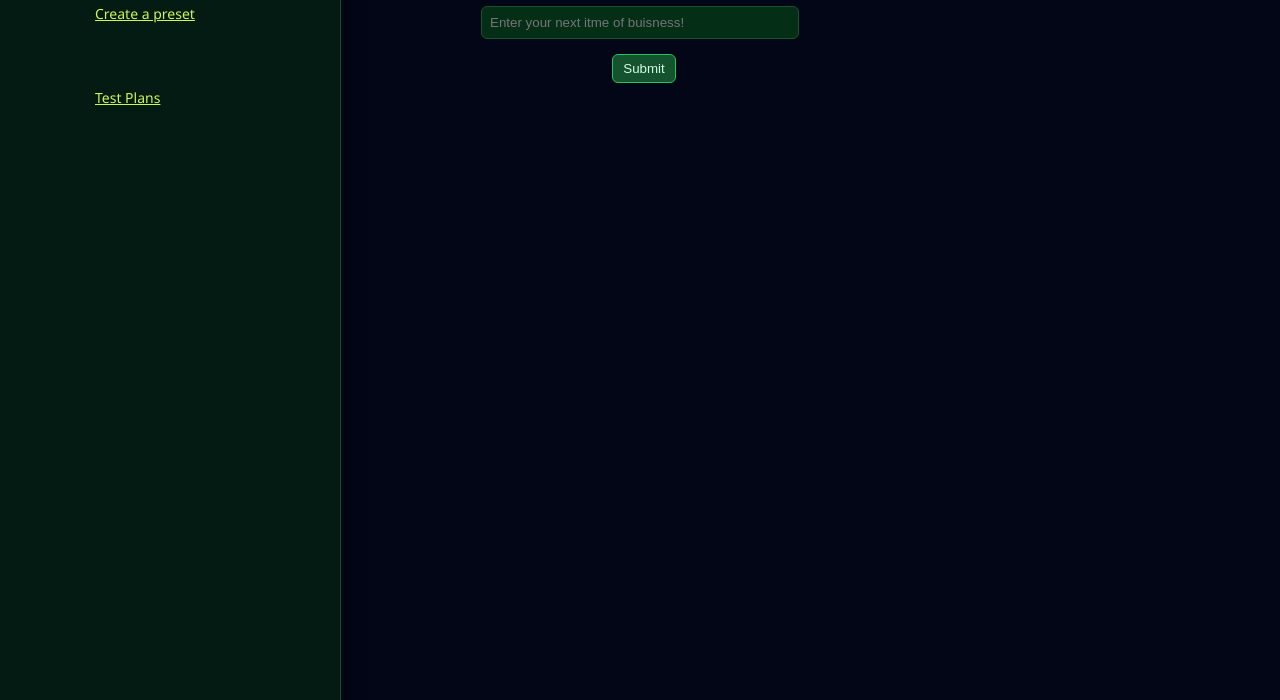
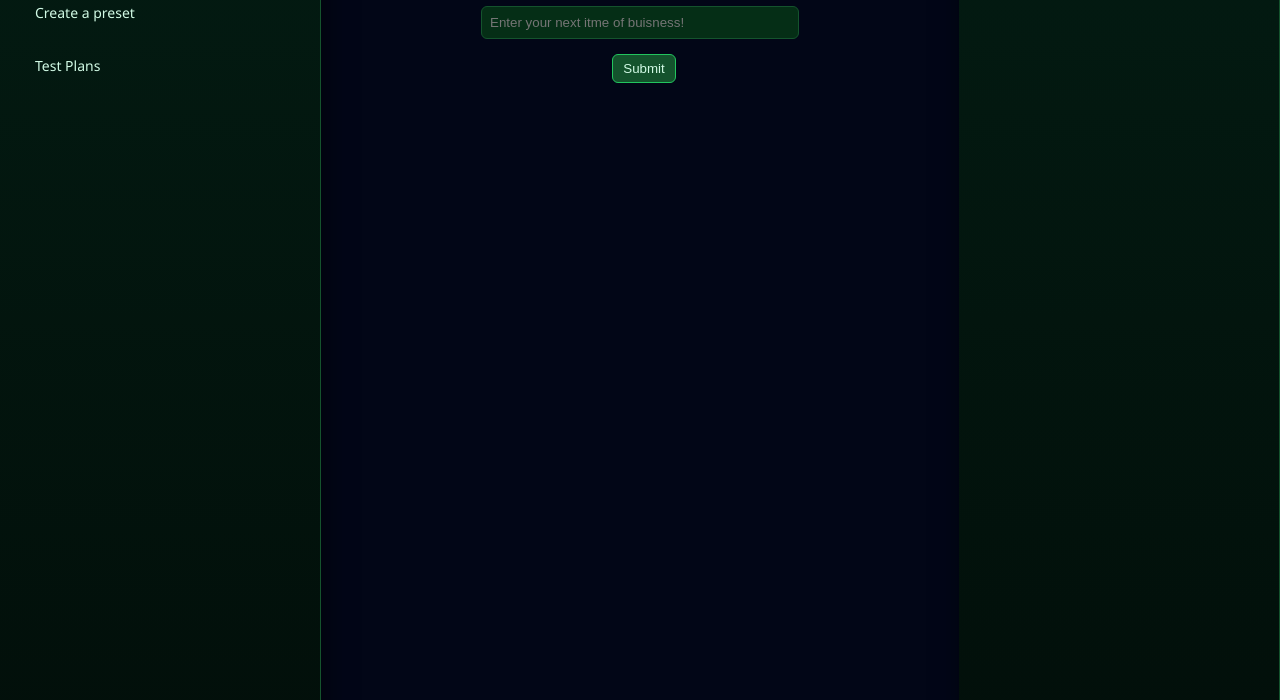
Before and after one commit to ForgotenMail/PersonalWebsiteLiam, a website built with Vite: page actual_site/gleipnir.liamis.dev/index.html in a window 1280 px wide. Shown: the part 100-800 px from the top of the page. Built offline with nearby package versions, Linux system fonts and the light colour scheme; files whose address does not match are found by name.

Commit message:
Ready for Demo

```diff
--- a/actual_site/gleipnir.liamis.dev/style.css
+++ b/actual_site/gleipnir.liamis.dev/style.css
@@ -133,76 +133,118 @@ button:hover {
   border-color: #22c55e;
   box-shadow: 0 0 8px rgba(34, 197, 94, 0.4);
 }
+.sidebar {
+  position: fixed;
+  top: 0;
+  left: 0;
 
-/* === PRESET BOX === */
-.preset_box {
-  position: absolute;
-  top: 20px;
-  right: 20px;
+  width: 280px;
+  height: 100vh;
 
-  width: 220px;
-  padding: 15px;
+  display: flex;
+  flex-direction: column;
+  align-items: stretch;
 
-  background-color: #052e16;
-  color: #d1fae5;
+  gap: 8px;
+
+  padding: 20px;
+
+  background: linear-gradient(180deg, #031b12 0%, #020f0a 100%);
+  border-right: 1px solid #14532d;
+
+  font-family: "Segoe UI", Tahoma, Geneva, Verdana, sans-serif;
+
+  box-shadow: 4px 0 25px rgba(0, 0, 0, 0.5);
+}
+
+
+.sidebar-title {
+  font-size: 18px;
+  font-weight: 600;
+  color: #22c55e;
+
+  margin-bottom: 10px;
+  padding: 6px 4px;
+
+  letter-spacing: 0.5px;
+}
+
+.sidebar-item {
+  display: flex;
+  align-items: center;
+
+  width: 100%;
+
+  padding: 12px 14px;
 
   border-radius: 10px;
-  border: 1px solid #14532d;
 
-  box-shadow: 0 0 12px rgba(34, 197, 94, 0.1);
+  font-size: 14px;
+  font-weight: 500;
+
+  color: #d1fae5;
+  text-decoration: none;
+
+  background-color: transparent;
+  border: 1px solid transparent;
+
+  cursor: pointer;
+
+  transition: all 0.2s ease;
 }
 
-  .sidebar {
-    position: fixed;
-    top: 0;
-    left: 0;
+.sidebar-item:hover {
+  background-color: #064e3b;
+  border-color: #14532d;
 
-    display: flex;
-    align-items: center;
-    flex-direction: column; /* STACK items vertically */
+  transform: translateX(4px);
 
-    gap: 10px; /* clean spacing between items */
+  box-shadow: 0 0 12px rgba(34, 197, 94, 0.15);
+}
 
-    width: 300px;
-    height: 100%;
+.sidebar-item.active {
+  background-color: #14532d;
+  border-color: #22c55e;
 
-    padding: 20px;
+  box-shadow: 0 0 14px rgba(34, 197, 94, 0.25);
+}
+.preset_box {
+  position: fixed;
+  top: 0;
+  right: 0;
 
-    background-color: #031b12;
+  width: 280px;
+  height: 100vh;
 
-    border-right: 1px solid #14532d; /* fixed border */
+  display: flex;
+  flex-direction: column;
+  align-items: stretch;
 
-    font-family: "Segoe UI", Tahoma, Geneva, Verdana, sans-serif;
+  gap: 8px;
 
-    box-shadow: 4px 0 20px rgba(0, 0, 0, 0.4);
-  }
+  padding: 20px;
 
-  .sidebar-item {
-    width: 150px;
+  background: linear-gradient(180deg, #031b12 0%, #020f0a 100%);
+  border-right: 1px solid #14532d;
 
-    height: 50px;
+  font-family: "Segoe UI", Tahoma, Geneva, Verdana, sans-serif;
 
-    padding: 12px 14px;
-    border-radius: 100px;
+  box-shadow: 4px 0 25px rgba(0, 0, 0, 0.5);
+}
+.preset_item {
+  padding: 8px 10px;
+  margin-bottom: 6px;
 
-    font-size: 14px;
-    font-weight: 500;
+  border-radius: 8px;
 
-    color: #d1f555;
+  background-color: rgba(34, 197, 94, 0.05);
 
-    cursor: pointer;
+  cursor: pointer;
 
-    transition: all 0.2s ease;
-  }
-  .sidebar-title {
-    font-size: 18px;
-    font-weight: 600;
-    color: #22c55e;
+  transition: all 0.2s ease;
+}
 
-    margin-bottom: 10px;
-  }
-
-/* === SUBTLE GLOBAL TRANSITIONS === */
-* {
-  transition: all 0.15s ease;
+.preset_item:hover {
+  background-color: rgba(34, 197, 94, 0.12);
+  transform: translateX(3px);
 }
```
Also changed, not shown: actual_site/gleipnir.liamis.dev/index.html (+1 -0 lines).
